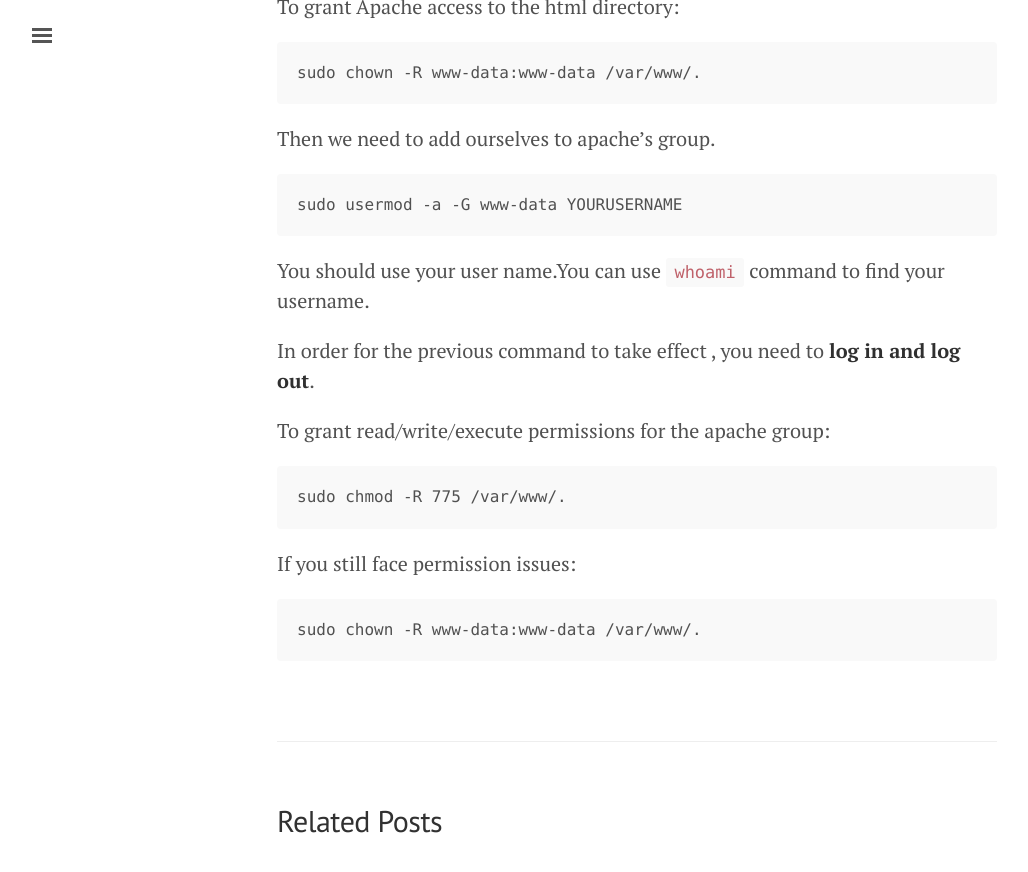
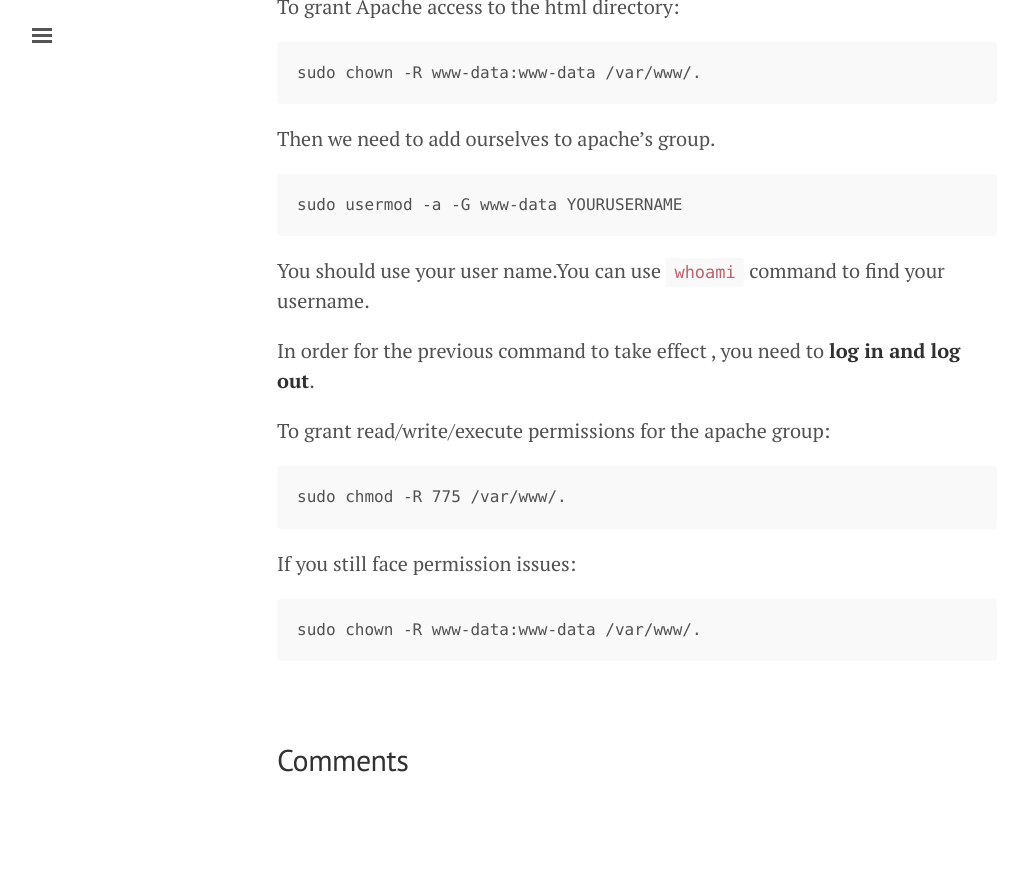
Before and after one commit to ak826843/arjunsajeev.github.io, a Jekyll site: the page built from _posts/2015-04-29-setting-up-lamp-server-on-ubuntu.md, in a window 1280 px wide and 900 px high, scrolled down 1775 px. Shown: the top 872 px of the window, without its empty margins (3-1031 px from the left). Built offline with Jekyll 4.4.1, drawn with Linux system fonts in a browser that asks for light colours; comment, search, counter and statistics services are not loaded; after the commit the page ends 2564 px from its top, so only the background shows below that.

Commit message:
Add Disqus comments and modify post layout

```diff
--- /dev/null
+++ b/_includes/comments.html
@@ -0,0 +1,13 @@
+<div id="disqus_thread"></div>
+<script type="text/javascript">
+    /* * * CONFIGURATION VARIABLES * * */
+    var disqus_shortname = 'arjunsajeev';
+
+    /* * * DON'T EDIT BELOW THIS LINE * * */
+    (function() {
+        var dsq = document.createElement('script'); dsq.type = 'text/javascript'; dsq.async = true;
+        dsq.src = '//' + disqus_shortname + '.disqus.com/embed.js';
+        (document.getElementsByTagName('head')[0] || document.getElementsByTagName('body')[0]).appendChild(dsq);
+    })();
+</script>
+<noscript>Please enable JavaScript to view the <a href="https://disqus.com/?ref_noscript" rel="nofollow">comments powered by Disqus.</a></noscript>
--- a/_layouts/post.html
+++ b/_layouts/post.html
@@ -8,6 +8,7 @@
   {{ content }}
 </div>
 
+{% if site.related_posts.size > 0 %}
 <div class="related">
   <h2>Related Posts</h2>
   <ul class="related-posts">
@@ -23,3 +24,8 @@
     {% endfor %}
   </ul>
 </div>
+{% endif %}
+
+<h2>Comments</h1>
+
+ {% include comments.html %}
```
